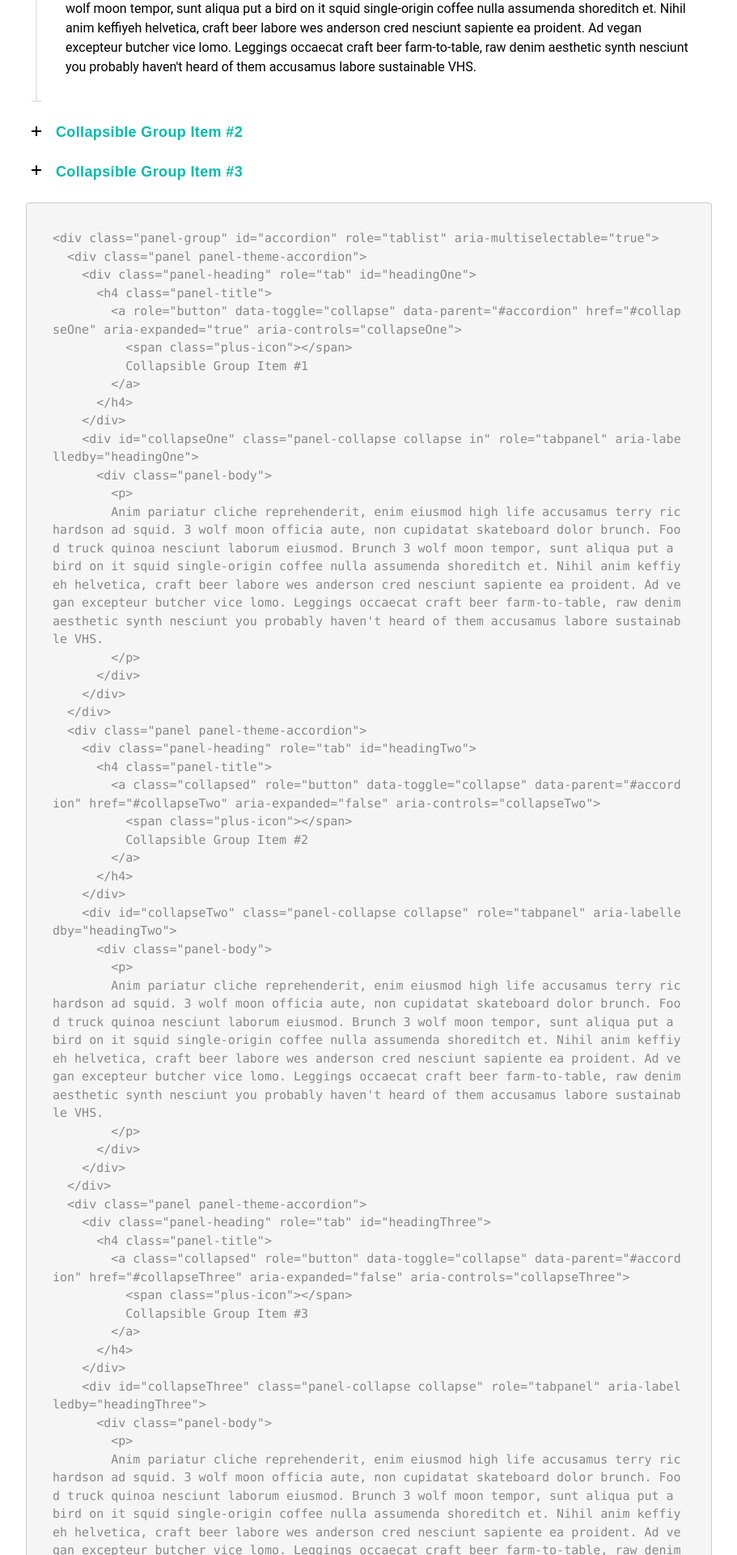
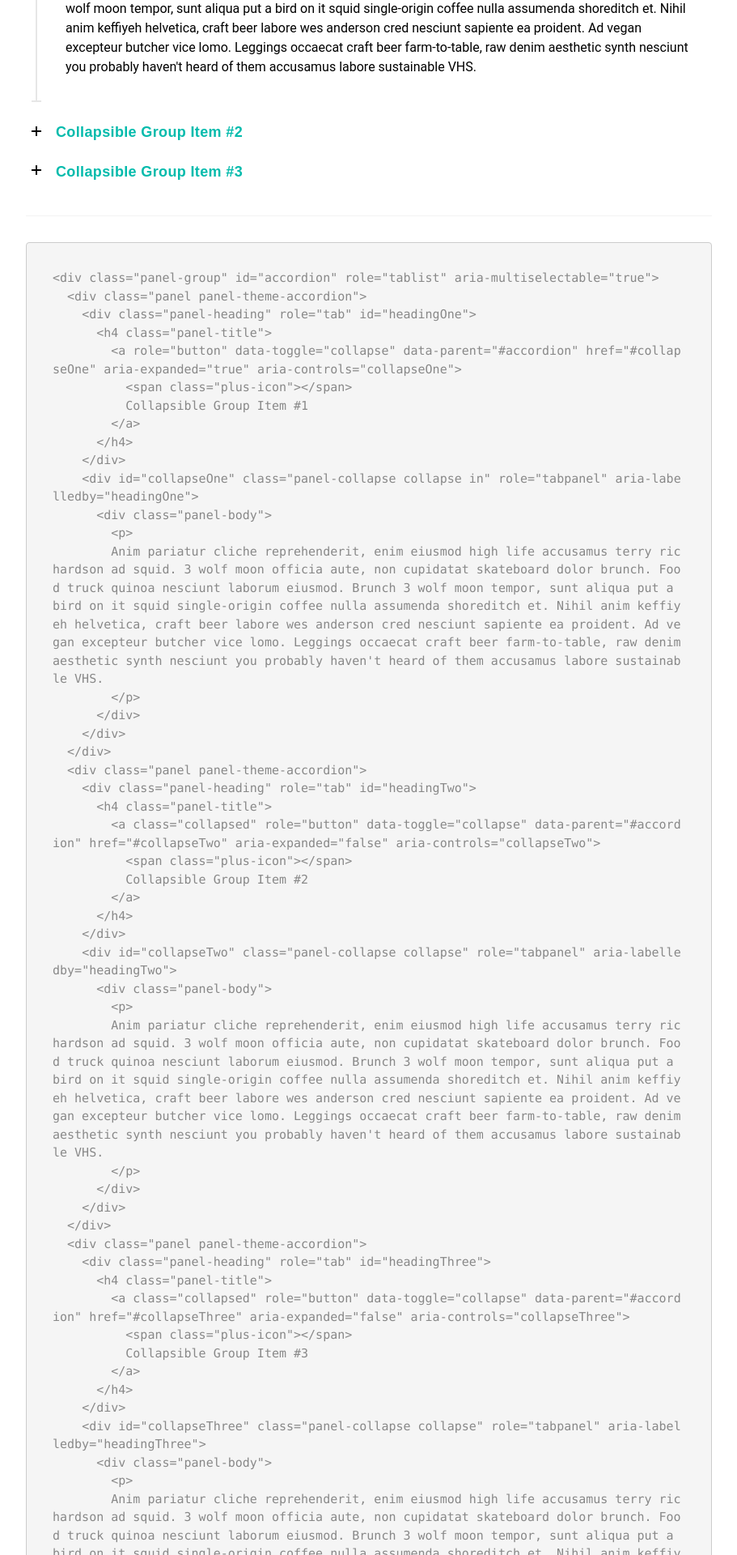
Before and after one commit to generationtux/styleguide, a Jekyll site: the page built from modules.html, in a window 1280 px wide. Shown: the part 450-2370 px from the top of the page at 81% size, without its empty margins (272-1183 px from the left). Built offline with Jekyll 4.4.1, drawn with Linux system fonts in a browser that asks for light colours; comment, search, counter and statistics services are not loaded.

Commit message:
adds divider between example and code on modules page

```diff
--- a/modules.html
+++ b/modules.html
@@ -37,6 +37,7 @@ permalink: /modules/
   <div class="row">
     <div class="col-sm-10 col-sm-offset-1 col-lg-10 col-lg-offset-2">
       {% include components/modules/accordion.html %}
+      <hr class="vspace-xs-top-lg vspace-xs-btm-lg">
       {% highlight html %}{% include components/modules/accordion.html %}{% endhighlight %}
 
 
```
